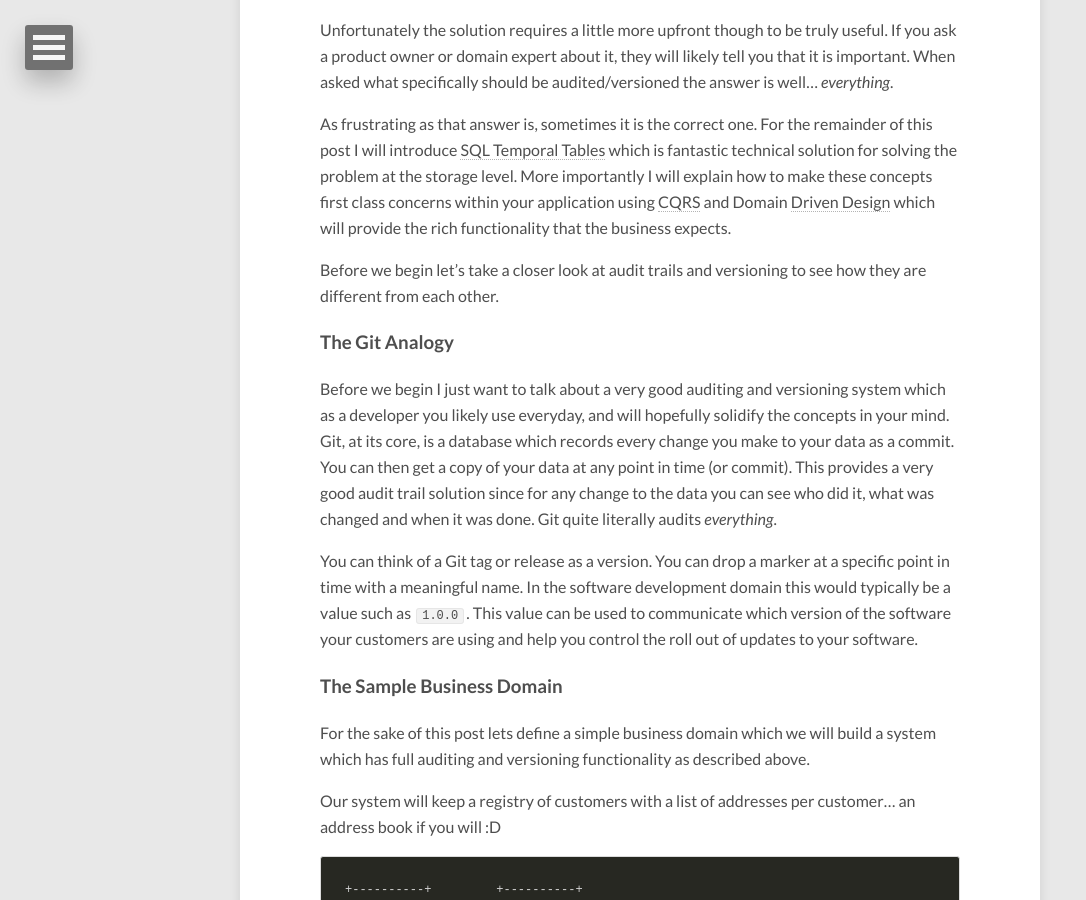
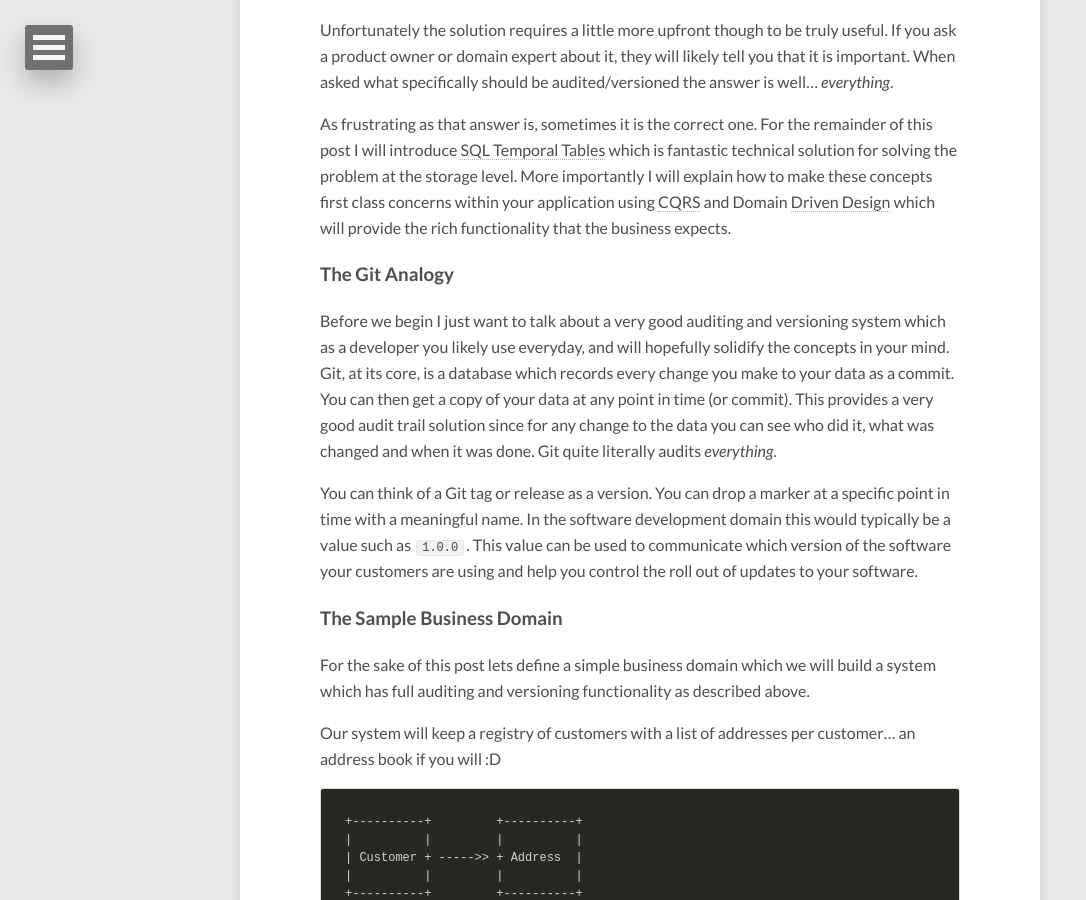
Before and after one commit to RossJayJones/rossjayjones.github.io, a Jekyll site: the page built from _posts/2018-11-13-first-class- versioning-and-auditing-with-sql-temporal-tables.md, in a window 1280 px wide and 900 px high, scrolled down 1627 px. Shown: the whole window, without its empty margins (0-1086 px from the left). Built offline with Jekyll 4.4.1, drawn with Linux system fonts in a browser that asks for light colours; nearby versions of some CDN libraries.

Commit message:
Update audit log blog

```diff
--- a/_posts/2018-11-13-first-class- versioning-and-auditing-with-sql-temporal-tables.md
+++ b/_posts/2018-11-13-first-class- versioning-and-auditing-with-sql-temporal-tables.md
@@ -29,8 +29,6 @@ Because it is difficult, and is often seen as a non functional requirement, we d
 Unfortunately the solution requires a little more upfront though to be truly useful. If you ask a product owner or domain expert about it, they will likely tell you that it is important. When asked what specifically should be audited/versioned the answer is well... _everything_.
 
 As frustrating as that answer is, sometimes it is the correct one. For the remainder of this post I will introduce [SQL Temporal Tables][13]{:target="_blank"} which is fantastic technical solution for solving the problem at the storage level. More importantly I will explain how to make these concepts first class concerns within your application using [CQRS][10]{:target="_blank"} and Domain [Driven Design][11]{:target="_blank"} which will provide the rich functionality that the business expects.
-
-Before we begin let's take a closer look at audit trails and versioning to see how they are different from each other.
 
 ### The Git Analogy
 
```
